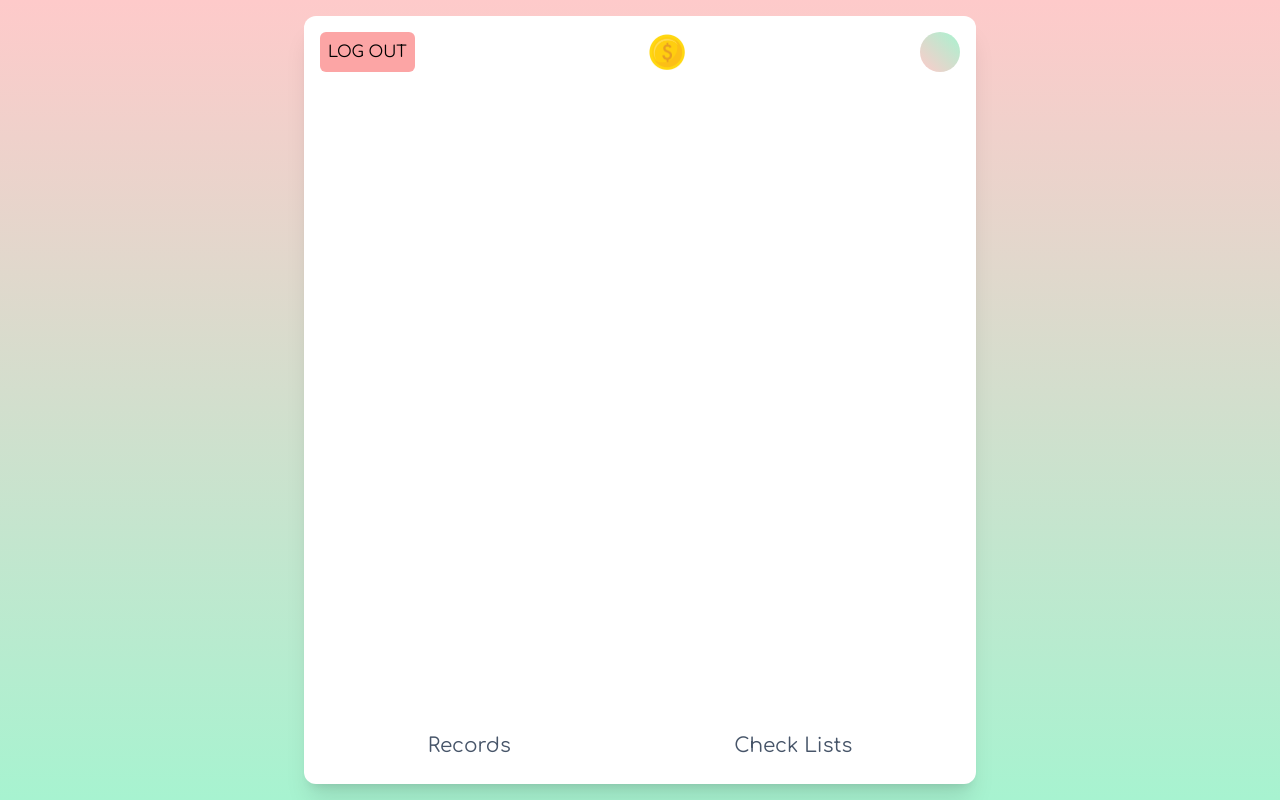
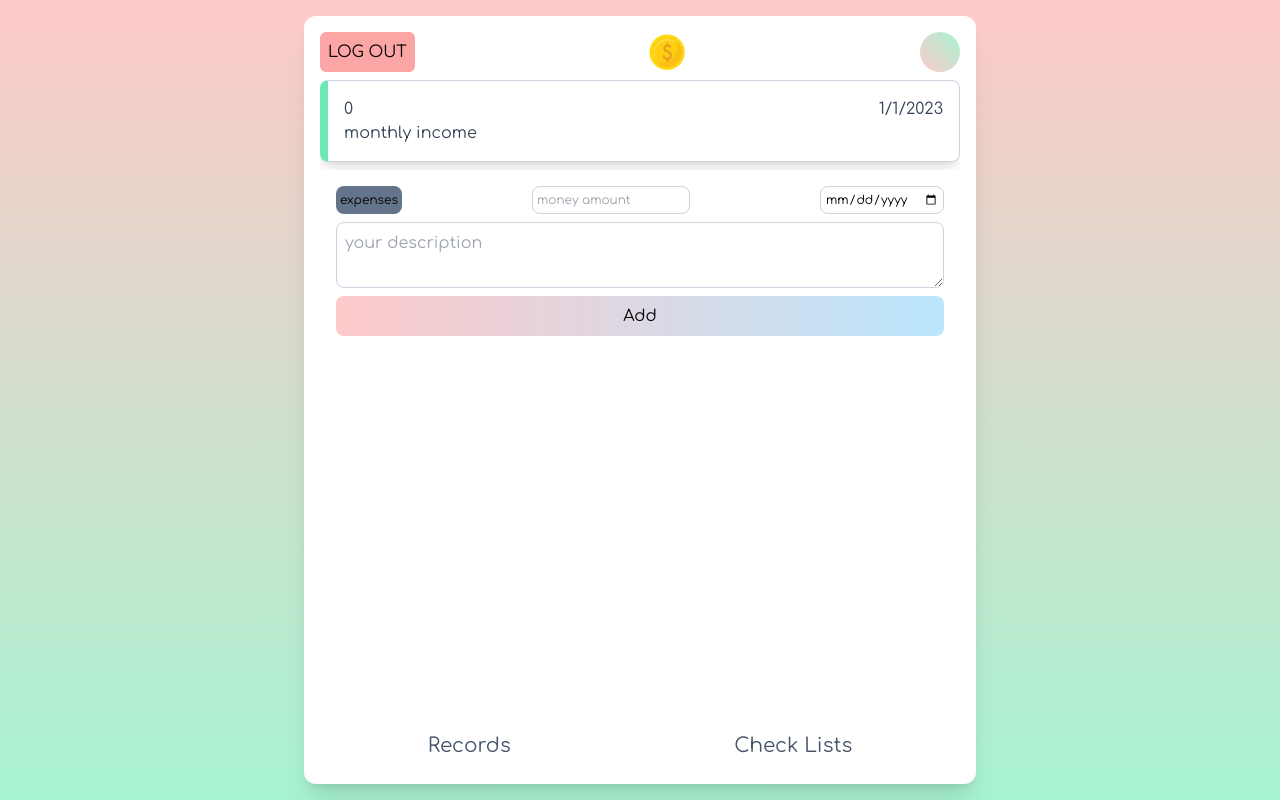
Before and after one commit to OmarShref/pmt, a React (Vite) app: page /home in a window 1280 px wide. Built offline with nearby package versions, Linux system fonts and the light colour scheme; no server answers.

Commit message:
records added get & bottom input area & cards ui

```diff
--- a/src/components/Records.tsx
+++ b/src/components/Records.tsx
@@ -1,7 +1,79 @@
-import { useSelector } from "react-redux";
+import axios from "axios";
+import { useEffect } from "react";
+import { useSelector, useDispatch } from "react-redux";
+import { setrecords } from "../redux/recordsReducer";
 
 export default function Records() {
-  const { user } = useSelector((state) => state.user);
+  const dispatch = useDispatch();
+  const { records } = useSelector((state) => state.records);
 
-  return <section className="flex-auto">{user.email}</section>;
+  const getRecords = () => {
+    axios({
+      method: "get",
+      withCredentials: true,
+      url: "http://localhost:7000/records/getall",
+    })
+      .then((res) => {
+        if (res.status === 200) {
+          dispatch(setrecords(res.data.records));
+        } else {
+          alert("sorry error happened please refesh the page");
+        }
+      })
+      .catch((err) => console.log(err.message));
+  };
+
+  useEffect(() => {
+    getRecords();
+  }, []);
+
+  return (
+    <section className="flex-auto overflow-y-scroll">
+      {records
+        .map((record) => (
+          <div
+            className={` ${
+              record.type === "income"
+                ? "border-l-emerald-300"
+                : record.type === "expenses"
+                ? "border-l-red-300"
+                : record.type === "diaries"
+                ? "border-l-sky-300"
+                : "border-l-black"
+            } my-2 flex flex-col justify-between rounded-lg border border-l-8 border-slate-300 p-4 text-slate-700 shadow-lg`}
+          >
+            <div className="flex flex-row justify-between">
+              <p>{record.money}</p>
+              <p>{record.date}</p>
+            </div>
+            <p>{record.description}</p>
+          </div>
+        ))
+        .reverse()}
+      <div className="sticky bottom-0 flex flex-col gap-2 bg-white p-4">
+        <div className="flex flex-row justify-between gap-2">
+          <button className="rounded-lg bg-slate-500 p-1 text-xs">
+            expenses
+          </button>
+          <input
+            type="number"
+            placeholder="money amount"
+            className="min-w-0 rounded-lg border border-slate-300 p-1 text-xs focus-visible:outline-blue-500"
+          />
+          <input
+            type="date"
+            placeholder="date"
+            className="rounded-lg border border-slate-300 p-1 text-xs focus-visible:outline-blue-500"
+          />
+        </div>
+        <textarea
+          className="w-full rounded-lg border border-slate-300 p-2 focus-visible:outline-blue-500"
+          placeholder="your description"
+        ></textarea>
+        <button className="w-full rounded-lg bg-gradient-to-r from-red-200 to-sky-200 py-2">
+          Add
+        </button>
+      </div>
+    </section>
+  );
 }
--- /dev/null
+++ b/src/redux/recordsReducer.ts
@@ -0,0 +1,24 @@
+import { createSlice } from "@reduxjs/toolkit";
+
+const initialState = {
+  records: [
+    {
+      date: "1/1/2023",
+      money: 0,
+      type: "income",
+      description: "monthly income",
+    },
+  ],
+};
+
+const recordsSlice = createSlice({
+  name: "records",
+  initialState,
+  reducers: {
+    setrecords: (state, action) => {
+      state.records = action.payload;
+    },
+  },
+});
+export const { setrecords } = recordsSlice.actions;
+export default recordsSlice.reducer;
--- a/src/redux/store.ts
+++ b/src/redux/store.ts
@@ -1,9 +1,11 @@
-import {configureStore} from "@reduxjs/toolkit"
-import userReducer from "./userReducer"
+import { configureStore } from "@reduxjs/toolkit";
+import recordsReducer from "./recordsReducer";
+import userReducer from "./userReducer";
 const store = configureStore({
-    reducer:{
-        user: userReducer
-    }
+  reducer: {
+    user: userReducer,
+    records: recordsReducer,
+  },
 });
 
 export default store;
```
